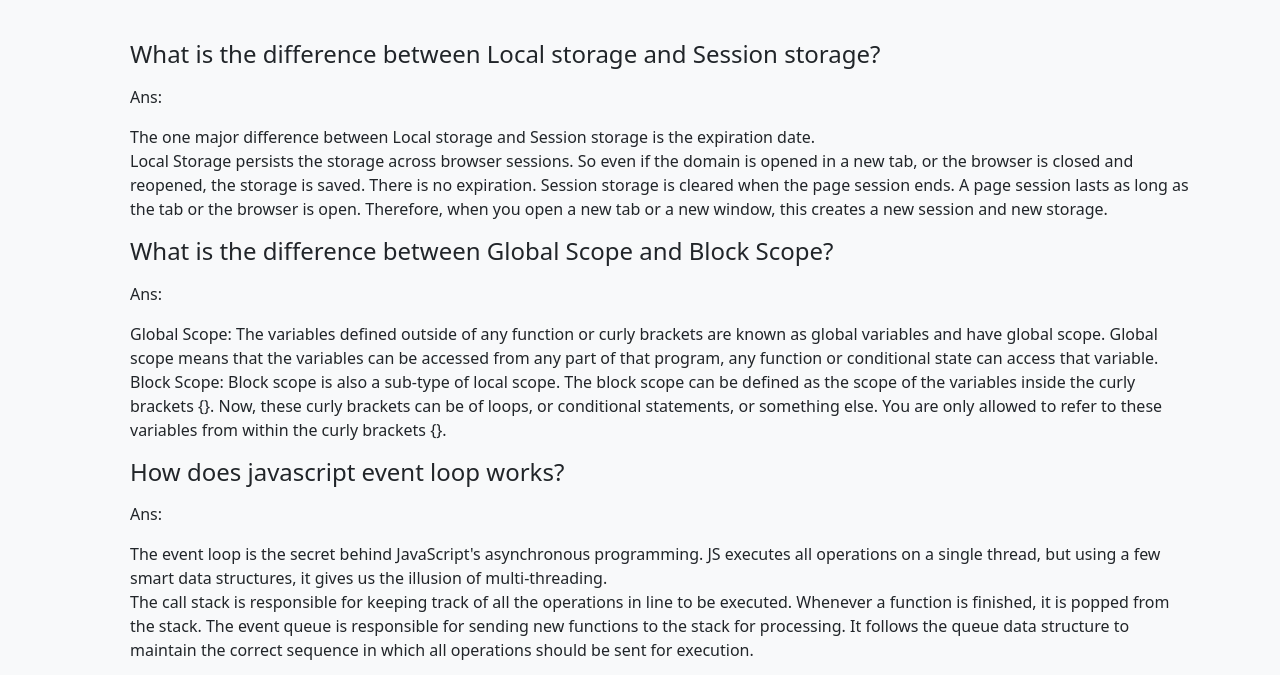
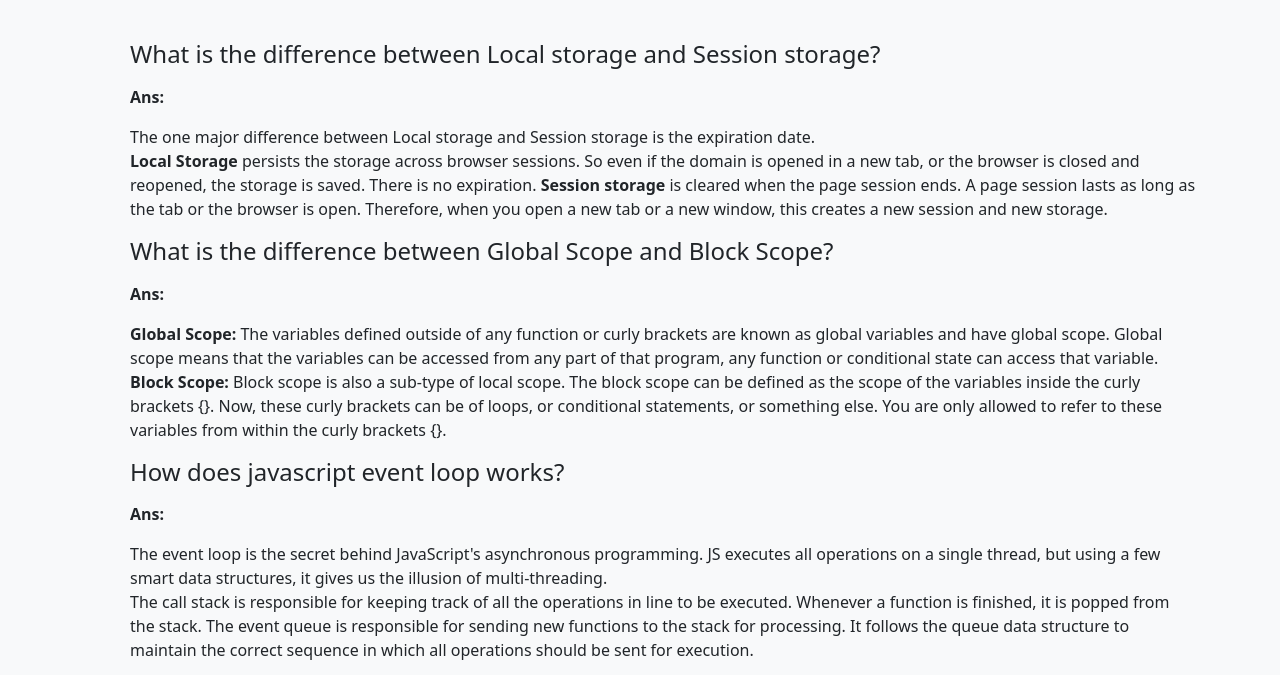
Before and after one commit to ahmedullah12/type-monster-debug, a plain HTML site: page blog.html in a window 1280 px wide. Shown: the part 121-796 px from the top of the page. Drawn offline with nearby package versions, Linux system fonts and the light colour scheme.

Commit message:
some style added in blog page

```diff
--- a/blog.html
+++ b/blog.html
@@ -20,23 +20,23 @@
             <!-- Question number 1 -->
             <div>
                 <h4 class="mb-3">What is the difference between Local storage and Session storage?</h4>
-                <p class=" me-2">Ans: </p>
+                <p class="fw-bold me-2">Ans: </p>
                 <p>The one major difference between Local storage and Session storage is the expiration date. <br>
-                    <span class="">Local Storage</span> persists the storage across browser sessions. So even if the domain is opened in a new tab, or the browser is closed and reopened, the storage is saved. There is no expiration.
-                    <span class="">Session storage</span> is cleared when the page session ends. A page session lasts as long as the tab or the browser is open. Therefore, when you open a new tab or a new window, this creates a new session and new storage.
+                    <span class="fw-semibold">Local Storage</span> persists the storage across browser sessions. So even if the domain is opened in a new tab, or the browser is closed and reopened, the storage is saved. There is no expiration.
+                    <span class="fw-semibold">Session storage</span> is cleared when the page session ends. A page session lasts as long as the tab or the browser is open. Therefore, when you open a new tab or a new window, this creates a new session and new storage.
                 </p>
             </div>
             <div>
                 <h4 class="mb-3">What is the difference between Global Scope and Block Scope?</h4>
-                <p class=" me-2">Ans: </p>
+                <p class="fw-bold me-2">Ans: </p>
                 <p>
-                    <span class="">Global Scope: </span>The variables defined outside of any function or curly brackets are known as global variables and have global scope. Global scope means that the variables can be accessed from any part of that program, any function or conditional state can access that variable. <br>
-                    <span class="">Block Scope: </span> Block scope is also a sub-type of local scope. The block scope can be defined as the scope of the variables inside the curly brackets {}. Now, these curly brackets can be of loops, or conditional statements, or something else. You are only allowed to refer to these variables from within the curly brackets {}.
+                    <span class="fw-semibold">Global Scope: </span>The variables defined outside of any function or curly brackets are known as global variables and have global scope. Global scope means that the variables can be accessed from any part of that program, any function or conditional state can access that variable. <br>
+                    <span class="fw-semibold">Block Scope: </span> Block scope is also a sub-type of local scope. The block scope can be defined as the scope of the variables inside the curly brackets {}. Now, these curly brackets can be of loops, or conditional statements, or something else. You are only allowed to refer to these variables from within the curly brackets {}.
                 </p>
             </div>
             <div>
                 <h4 class="mb-3">How does javascript event loop works?</h4>
-                <p class=" me-2">Ans: </p>
+                <p class="fw-bold me-2">Ans: </p>
                 <p>
                     The event loop is the secret behind JavaScript's asynchronous programming. JS executes all operations on a single thread, but using a few smart data structures, it gives us the illusion of multi-threading. <br>
                     The call stack is responsible for keeping track of all the operations in line to be executed. Whenever a function is finished, it is popped from the stack. The event queue is responsible for sending new functions to the stack for processing. It follows the queue data structure to maintain the correct sequence in which all operations should be sent for execution.
@@ -44,7 +44,7 @@
             </div>
             <div>
                 <h4 class="mb-3">How many ways you can get undefined in JavaScript?</h4>
-                <p class=" me-2">Ans: </p>
+                <p class="fw-bold me-2">Ans: </p>
                 <p>There are many waya you can get undefined. Some are - </p>
                 <p>1. If the variable is not initialized it will give undefined</p>
                 <p>2. If the function has no return you will get undefined</p>
```
